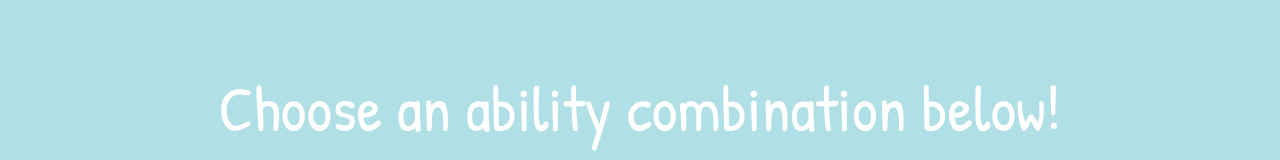
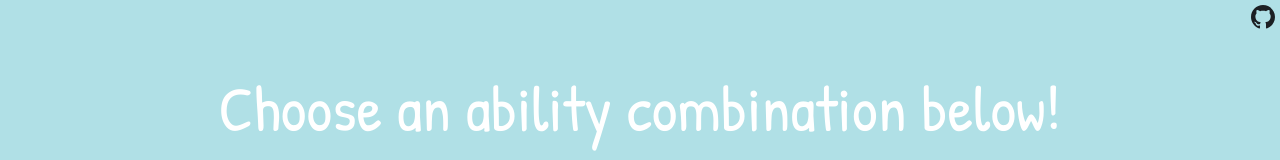
Before and after one commit to bschlenk/kirby64, a React (Create React App) app: page / in a window 1280 px wide. Shown: the top 160 px of the page. Built offline with nearby package versions, Linux system fonts and the light colour scheme.

Commit message:
feat: add github icon/link

```diff
--- a/src/components/App/App.tsx
+++ b/src/components/App/App.tsx
@@ -6,11 +6,13 @@ import { AbilitySet, useAbilities } from '../../model/Ability';
 
 import { AbilityHud } from '../AbilityHud';
 import { AbilityView } from '../AbilityView';
+import { GithubIcon } from '../GithubIcon';
 
 const AppLayout = styled.div`
   height: 100%;
   width: 100%;
   display: grid;
+  position: relative;
   grid-template-rows: 1fr min-content;
 `;
 
@@ -41,6 +43,7 @@ export const App = () => {
         <AbilityView abilities={abilities} />
       </RenderedArea>
       <AbilityHud abilities={abilities} abilityActions={abilityActions} />
+      <GithubIcon />
     </AppLayout>
   );
 };
--- /dev/null
+++ b/src/components/GithubIcon.tsx
@@ -0,0 +1,22 @@
+import React from 'react';
+import styled from 'styled-components/macro';
+import { ReactComponent as Icon } from '../images/github.svg';
+
+const Anchor = styled.a`
+  position: absolute;
+  top: 5px;
+  right: 5px;
+  width: 24px;
+  height: 24px;
+
+  svg {
+    width: 100%;
+    height: auto;
+  }
+`;
+
+export const GithubIcon = () => (
+  <Anchor href="https://github.com/bschlenk/kirby64">
+    <Icon />
+  </Anchor>
+);
```
Also changed, not shown: src/images/github.svg (added).
